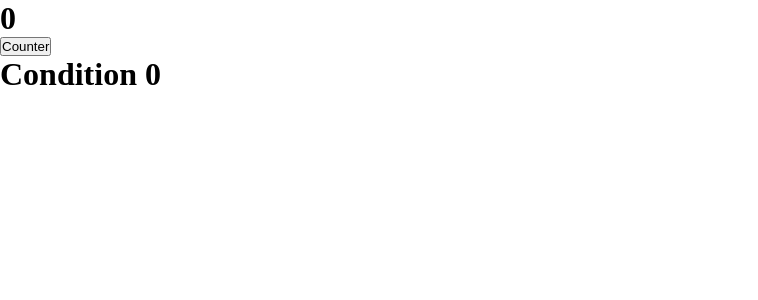
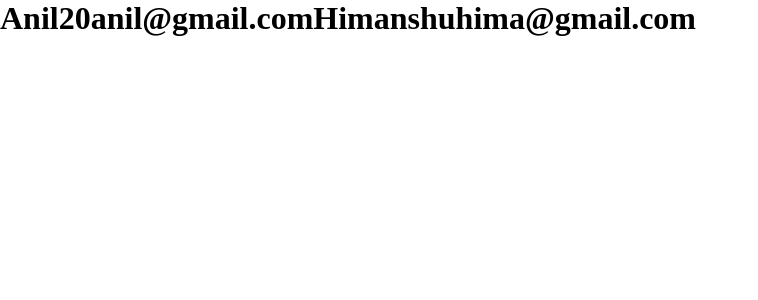
Before and after one commit to ANIL9012/my-vite-folder, a React (Vite) app in the folder my-react-vite-blog/: page / in a window 1280 px wide. Shown: the top 300 px of the page, without its empty margins (0-758 px from the left). Built offline with nearby package versions, Linux system fonts and the light colour scheme.

Commit message:
Use Props Properties

```diff
--- a/my-react-vite-blog/src/App.jsx
+++ b/my-react-vite-blog/src/App.jsx
@@ -59,16 +59,16 @@
 function App() {
   // const [count, setCount] = useState(0);
 
-  // let userobj = {
-  //   name: "Anil",
-  //   age: 20,
-  //   email: "anil@gmail.com",
-  //   rahul: {
-  //     id: 1,
-  //     sonname: "Himanshu",
-  //     sonemail: "hima@gmail.com",
-  //   },
-  // };
+  let userobj = {
+    name: "Anil",
+    age: 20,
+    email: "anil@gmail.com",
+    rahul: {
+      id: 1,
+      sonname: "Himanshu",
+      sonemail: "hima@gmail.com",
+    },
+  };
 
   // Handle Props Side Effect with useEffect
 
@@ -113,10 +113,10 @@
       {/* <Header /> */}
       {/* <LoopJsx /> */}
       {/* <ArrayNestedLooping /> */}
-      {/* <Props user={userobj} /> */}
+      <Props user={userobj} />
       {/* <FruitList /> */}
       {/* <Toggle /> */}
-      <MultipleCondition/>
+      {/* <MultipleCondition/> */}
       {/* <Login /> */}
       {/* <Profile /> */}
       {/* <Setting /> */}
--- a/my-react-vite-blog/src/Components/Props/Props.jsx
+++ b/my-react-vite-blog/src/Components/Props/Props.jsx
@@ -3,7 +3,7 @@
 export default function Props({user}) {
   return (
     <>
-      <h1>{user.name},{user.age},{user.email},{user.rahul.sonname}</h1>
+      <h1>{user.name}{user.age}{user.email}{user.rahul.sonname}{user.rahul.sonemail}</h1>
     </>
   )
 }
```
